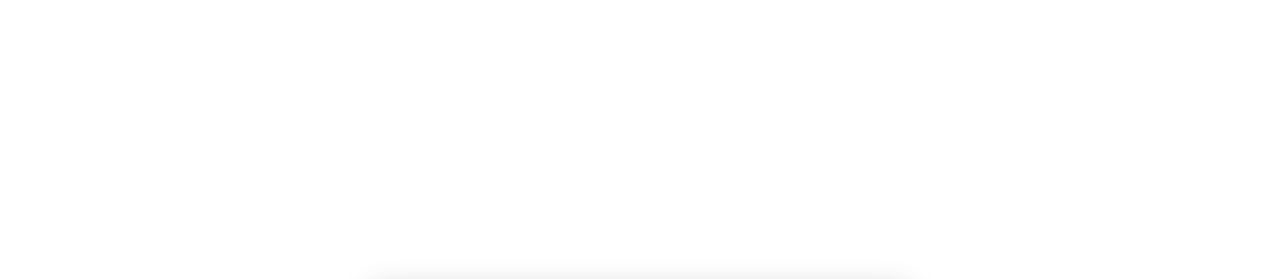
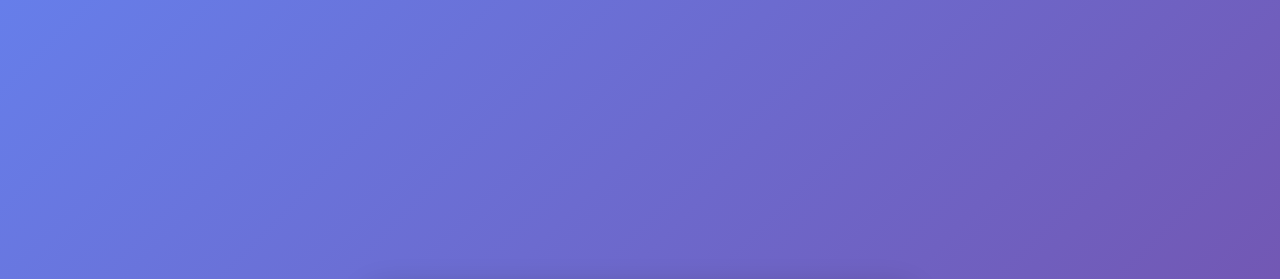
Before and after one commit to karanramlakhani45/bulk-email-sender, a website: page frontend/index.html in a window 1280 px wide. Shown: the top 279 px of the page. Drawn offline with Linux system fonts and the light colour scheme.

Commit message:
Updated project

```diff
--- a/frontend/style.css
+++ b/frontend/style.css
@@ -12,7 +12,7 @@
   display:flex;
   justify-content:center;
   align-items:center;
-  background:black
+  background:linear-gradient(135deg,#667eea,#764ba2);
   padding:20px;
 }
 
```
